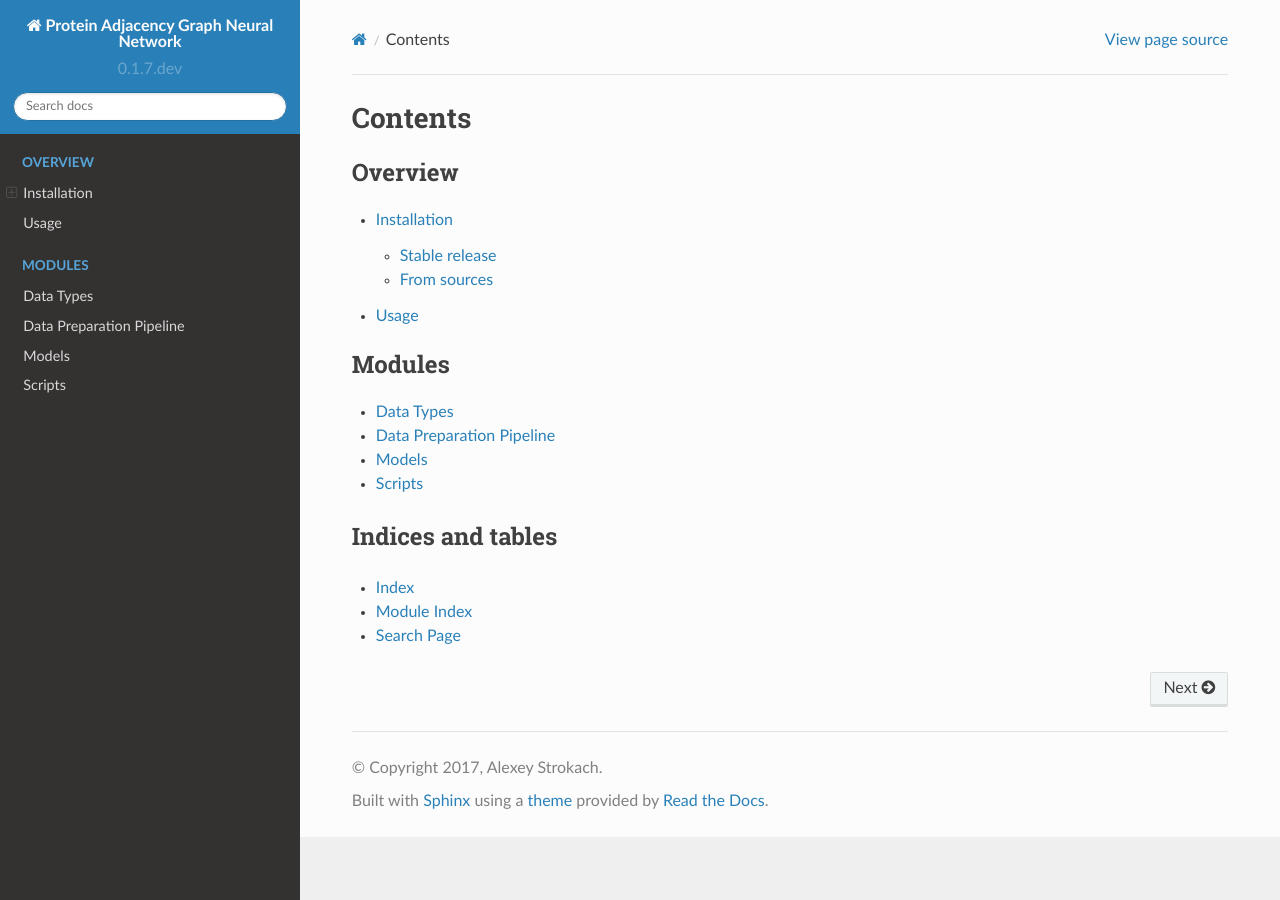
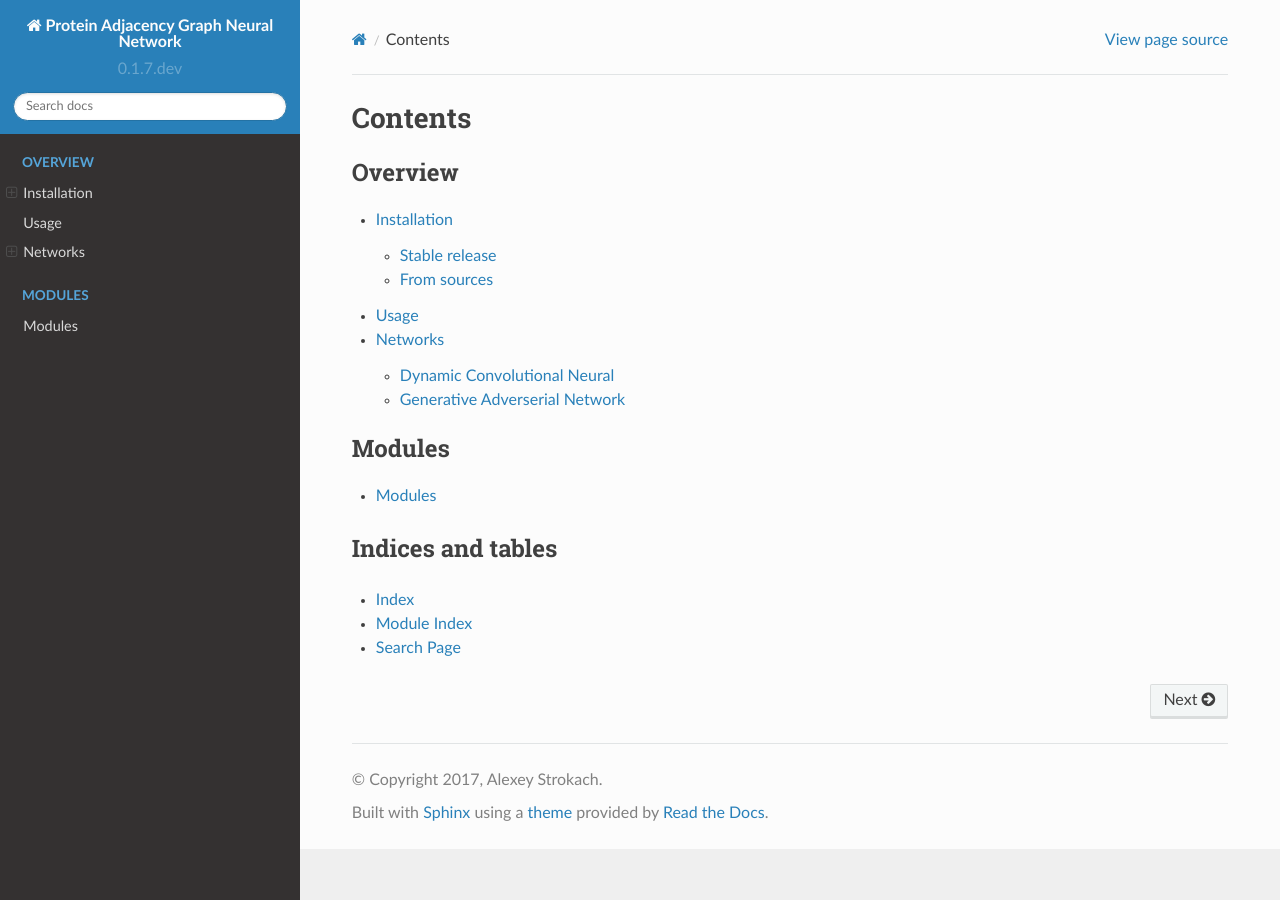
Before and after one commit to ostrokach/protein-adjacency-net, a Sphinx documentation site: the page built from docs/index.rst, in a window 1280 px wide. Built offline with Sphinx 7.4.7 and the Read the Docs theme 2.0.0, drawn with Linux system fonts in a browser that asks for light colours.

Commit message:
Tidying up documentation

```diff
--- a/docs/_static/css/custom.css
+++ b/docs/_static/css/custom.css
@@ -1,3 +1,3 @@
 .wy-nav-content {
-    max-width: 1400px !important;
+    max-width: 1000px !important;
 }
--- a/docs/data_pipeline.rst
+++ /dev/null
@@ -1,10 +0,0 @@
-Data Preparation Pipeline
-=========================
-
-.. autosummary::
-   :toctree: _modules
-
-   pagnn.io
-   pagnn.dataset
-   pagnn.datagen
-   pagnn.datavar
--- a/docs/data_types.rst
+++ /dev/null
@@ -1,7 +0,0 @@
-Data Types
-==========
-
-.. autosummary::
-   :toctree: _modules
-
-   pagnn.types
--- a/docs/index.rst
+++ b/docs/index.rst
@@ -13,16 +13,15 @@ Contents
    contributing
    authors
    history
+   networks
 
 .. toctree::
    :caption: Modules
    :name: modules
-   :maxdepth: 2
+   :maxdepth: 3
 
-   data_types
-   data_pipeline
-   models
-   scripts
+   modules
+
 
 Indices and tables
 ==================
--- /dev/null
+++ b/docs/networks.rst
@@ -0,0 +1,13 @@
+Networks
+========
+
+.. _dcn:
+
+Dynamic Convolutional Neural
+----------------------------
+
+
+.. _gan:
+
+Generative Adverserial Network
+------------------------------
```
Also changed, not shown: docs/models.rst (deleted, +0 -8 lines), docs/modules.rst (added, +49 -0 lines), docs/scripts.rst (deleted, +0 -8 lines).
